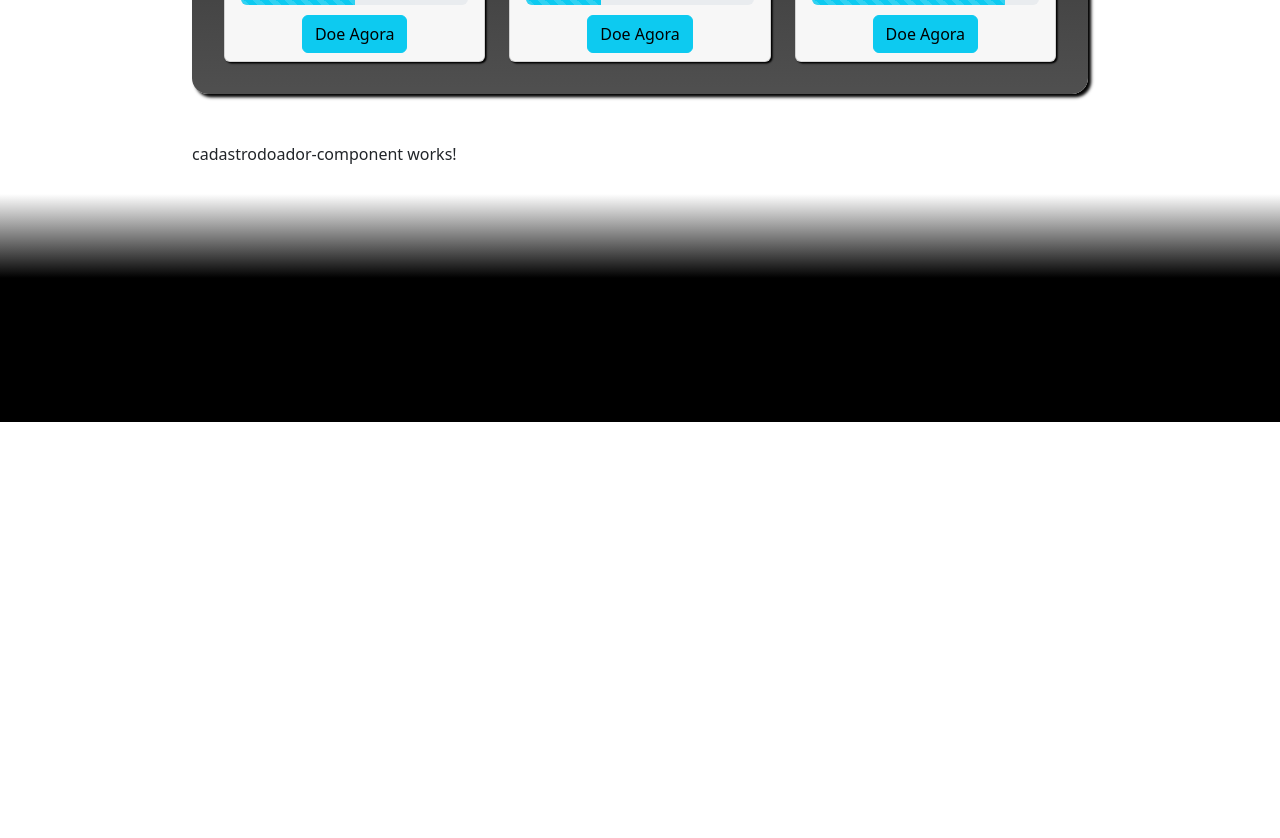
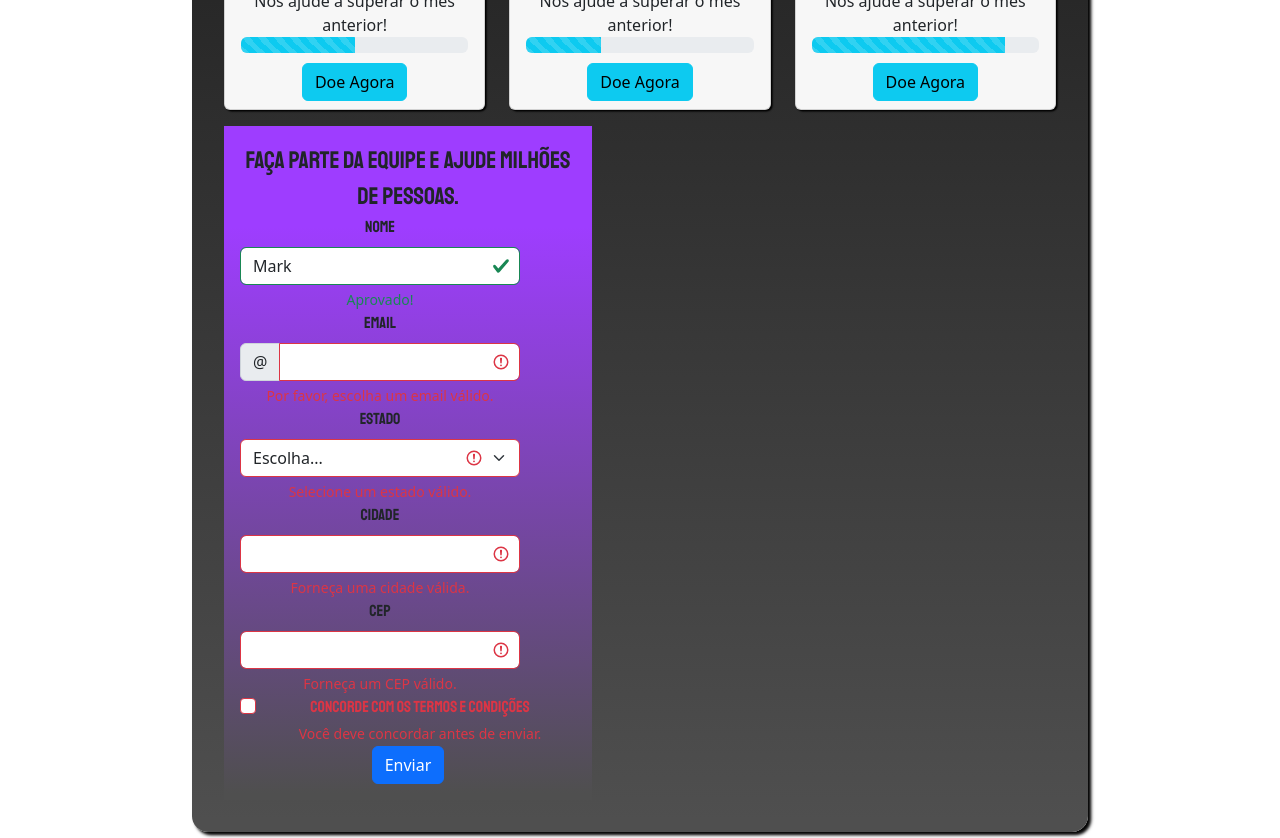
Before and after one commit to Jose-Rodrigues97/ProjetoDAOC, an Angular app in the folder Projeto/: page /CadastroDoador in a window 1280 px wide. Shown: the part 840-1678 px from the top of the page. Before the commit the page ends 1262 px from the top, so only its background shows below. Built offline with nearby package versions, Linux system fonts and the light colour scheme.

Commit message:
Estilizando componentes de cadastro

```diff
--- a/Projeto/src/app/Componentes/cadastrodoador-component/cadastrodoador-component.component.html
+++ b/Projeto/src/app/Componentes/cadastrodoador-component/cadastrodoador-component.component.html
@@ -1 +1,67 @@
-<p>cadastrodoador-component works!</p>
+<div class="divConteudo text-center">
+  <label class="fs-4">Faça parte da equipe e ajude milhões de pessoas.</label>
+  <form class="g-0">
+    <div class="col-md-10 ">
+      <label for="validationServer01" class="form-label text-start">Nome</label>
+      <input type="text" class="form-control is-valid align-self-center" id="validationServer01" value="Mark" required>
+      <div class="valid-feedback">
+        Aprovado!
+      </div>
+    </div>
+    <div class="col-md-10 ">
+      <label for="validationServerUsername" class="form-label text-start">Email</label>
+      <div class="input-group has-validation">
+        <span class="input-group-text" id="inputGroupPrepend3">@</span>
+        <input type="email" class="form-control is-invalid" id="validationServerUsername"
+          aria-describedby="inputGroupPrepend3 validationServerUsernameFeedback" required>
+        <div id="validationServerUsernameFeedback" class="invalid-feedback">
+          Por favor, escolha um email válido.
+        </div>
+      </div>
+    </div>
+    <div class="col-md-10 ">
+      <label for="validationServer04" class="form-label text-start">Estado</label>
+      <select class="form-select is-invalid" id="validationServer04" aria-describedby="validationServer04Feedback"
+        required>
+        <option selected disabled value="">Escolha...</option>
+        <option>RS</option>
+        <option>SC</option>
+        <option>PR</option>
+      </select>
+      <div id="validationServer04Feedback" class="invalid-feedback">
+        Selecione um estado válido.
+      </div>
+    </div>
+    <div class="col-md-10 ">
+      <label for="validationServer03" class="form-label text-start">Cidade</label>
+      <input type="text" class="form-control is-invalid" id="validationServer03"
+        aria-describedby="validationServer03Feedback" required>
+      <div id="validationServer03Feedback" class="invalid-feedback">
+        Forneça uma cidade válida.
+      </div>
+    </div>
+    <div class="col-md-10 ">
+      <label for="validationServer05" class="form-label text-start">CEP</label>
+      <input type="text" class="form-control is-invalid" id="validationServer05"
+        aria-describedby="validationServer05Feedback" required>
+      <div id="validationServer05Feedback" class="invalid-feedback">
+        Forneça um CEP válido.
+      </div>
+    </div>
+    <div class="col-12">
+      <div class="form-check">
+        <input class="form-check-input is-invalid" type="checkbox" value="" id="invalidCheck3"
+          aria-describedby="invalidCheck3Feedback" required>
+        <label class="form-check-label" for="invalidCheck3">
+          Concorde com os termos e condições
+        </label>
+        <div id="invalidCheck3Feedback" class="invalid-feedback">
+          Você deve concordar antes de enviar.
+        </div>
+      </div>
+    </div>
+    <div class="col-12 ">
+      <button class="btn btn-primary" type="submit">Enviar</button>
+    </div>
+  </form>
+</div>
--- a/Projeto/src/app/Componentes/cadastrodoador-component/cadastrodoador-component.component.scss
+++ b/Projeto/src/app/Componentes/cadastrodoador-component/cadastrodoador-component.component.scss
@@ -0,0 +1,10 @@
+.divConteudo{
+  padding: 1rem;
+  background-image: linear-gradient(#9E3DFF 15%, #4F4F4F 99%);
+  width: 23rem;
+
+}
+
+label{
+  font-family: 'Staatliches', cursive;
+}
--- a/Projeto/src/app/Componentes/cadastrodoador-component/cadastrodoador-component.component.ts
+++ b/Projeto/src/app/Componentes/cadastrodoador-component/cadastrodoador-component.component.ts
@@ -11,5 +11,4 @@ export class CadastrodoadorComponentComponent implements OnInit {
 
   ngOnInit(): void {
   }
-
 }
--- a/Projeto/src/app/Componentes/cadastroestabelecimento-component/cadastroestabelecimento-component.component.html
+++ b/Projeto/src/app/Componentes/cadastroestabelecimento-component/cadastroestabelecimento-component.component.html
@@ -1 +1,67 @@
-<p>cadastroestabelecimento-component works!</p>
+<div class="divConteudo text-center">
+    <label class="fs-4">Faça parte da equipe e ajude milhões de pessoas.</label>
+    <form class="g-0">
+      <div class="col-md-10 ">
+        <label for="validationServer01" class="form-label text-start">Nome</label>
+        <input type="text" class="form-control is-valid align-self-center" id="validationServer01" value="Mark" required>
+        <div class="valid-feedback">
+          Aprovado!
+        </div>
+      </div>
+      <div class="col-md-10 ">
+        <label for="validationServerUsername" class="form-label text-start">Email</label>
+        <div class="input-group has-validation">
+          <span class="input-group-text" id="inputGroupPrepend3">@</span>
+          <input type="email" class="form-control is-invalid" id="validationServerUsername"
+            aria-describedby="inputGroupPrepend3 validationServerUsernameFeedback" required>
+          <div id="validationServerUsernameFeedback" class="invalid-feedback">
+            Por favor, escolha um email válido.
+          </div>
+        </div>
+      </div>
+      <div class="col-md-10 ">
+        <label for="validationServer04" class="form-label text-start">Estado</label>
+        <select class="form-select is-invalid" id="validationServer04" aria-describedby="validationServer04Feedback"
+          required>
+          <option selected disabled value="">Escolha...</option>
+          <option>RS</option>
+          <option>SC</option>
+          <option>PR</option>
+        </select>
+        <div id="validationServer04Feedback" class="invalid-feedback">
+          Selecione um estado válido.
+        </div>
+      </div>
+      <div class="col-md-10 ">
+        <label for="validationServer03" class="form-label text-start">Cidade</label>
+        <input type="text" class="form-control is-invalid" id="validationServer03"
+          aria-describedby="validationServer03Feedback" required>
+        <div id="validationServer03Feedback" class="invalid-feedback">
+          Forneça uma cidade válida.
+        </div>
+      </div>
+      <div class="col-md-10 ">
+        <label for="validationServer05" class="form-label text-start">CEP</label>
+        <input type="text" class="form-control is-invalid" id="validationServer05"
+          aria-describedby="validationServer05Feedback" required>
+        <div id="validationServer05Feedback" class="invalid-feedback">
+          Forneça um CEP válido.
+        </div>
+      </div>
+      <div class="col-12">
+        <div class="form-check">
+          <input class="form-check-input is-invalid" type="checkbox" value="" id="invalidCheck3"
+            aria-describedby="invalidCheck3Feedback" required>
+          <label class="form-check-label" for="invalidCheck3">
+            Concorde com os termos e condições
+          </label>
+          <div id="invalidCheck3Feedback" class="invalid-feedback">
+            Você deve concordar antes de enviar.
+          </div>
+        </div>
+      </div>
+      <div class="col-12 ">
+        <button class="btn btn-primary" type="submit">Enviar</button>
+      </div>
+    </form>
+  </div>
--- a/Projeto/src/app/Componentes/cadastroestabelecimento-component/cadastroestabelecimento-component.component.scss
+++ b/Projeto/src/app/Componentes/cadastroestabelecimento-component/cadastroestabelecimento-component.component.scss
@@ -0,0 +1,10 @@
+.divConteudo{
+    padding: 1rem;
+    background-image: linear-gradient(#9E3DFF 15%, #4F4F4F 99%);
+    width: 23rem;
+
+  }
+
+  label{
+    font-family: 'Staatliches', cursive;
+  }
--- a/Projeto/src/app/Componentes/cadastronecessitado-component/cadastronecessitado-component.component.html
+++ b/Projeto/src/app/Componentes/cadastronecessitado-component/cadastronecessitado-component.component.html
@@ -1 +1,67 @@
-<p>cadastronecessitado-component works!</p>
+<div class="divConteudo text-center">
+    <label class="fs-4">Faça parte da equipe e ajude milhões de pessoas.</label>
+    <form class="g-0">
+      <div class="col-md-10 ">
+        <label for="validationServer01" class="form-label text-start">Nome</label>
+        <input type="text" class="form-control is-valid align-self-center" id="validationServer01" value="Mark" required>
+        <div class="valid-feedback">
+          Aprovado!
+        </div>
+      </div>
+      <div class="col-md-10 ">
+        <label for="validationServerUsername" class="form-label text-start">Email</label>
+        <div class="input-group has-validation">
+          <span class="input-group-text" id="inputGroupPrepend3">@</span>
+          <input type="email" class="form-control is-invalid" id="validationServerUsername"
+            aria-describedby="inputGroupPrepend3 validationServerUsernameFeedback" required>
+          <div id="validationServerUsernameFeedback" class="invalid-feedback">
+            Por favor, escolha um email válido.
+          </div>
+        </div>
+      </div>
+      <div class="col-md-10 ">
+        <label for="validationServer04" class="form-label text-start">Estado</label>
+        <select class="form-select is-invalid" id="validationServer04" aria-describedby="validationServer04Feedback"
+          required>
+          <option selected disabled value="">Escolha...</option>
+          <option>RS</option>
+          <option>SC</option>
+          <option>PR</option>
+        </select>
+        <div id="validationServer04Feedback" class="invalid-feedback">
+          Selecione um estado válido.
+        </div>
+      </div>
+      <div class="col-md-10 ">
+        <label for="validationServer03" class="form-label text-start">Cidade</label>
+        <input type="text" class="form-control is-invalid" id="validationServer03"
+          aria-describedby="validationServer03Feedback" required>
+        <div id="validationServer03Feedback" class="invalid-feedback">
+          Forneça uma cidade válida.
+        </div>
+      </div>
+      <div class="col-md-10 ">
+        <label for="validationServer05" class="form-label text-start">CEP</label>
+        <input type="text" class="form-control is-invalid" id="validationServer05"
+          aria-describedby="validationServer05Feedback" required>
+        <div id="validationServer05Feedback" class="invalid-feedback">
+          Forneça um CEP válido.
+        </div>
+      </div>
+      <div class="col-12">
+        <div class="form-check">
+          <input class="form-check-input is-invalid" type="checkbox" value="" id="invalidCheck3"
+            aria-describedby="invalidCheck3Feedback" required>
+          <label class="form-check-label" for="invalidCheck3">
+            Concorde com os termos e condições
+          </label>
+          <div id="invalidCheck3Feedback" class="invalid-feedback">
+            Você deve concordar antes de enviar.
+          </div>
+        </div>
+      </div>
+      <div class="col-12 ">
+        <button class="btn btn-primary" type="submit">Enviar</button>
+      </div>
+    </form>
+  </div>
--- a/Projeto/src/app/Componentes/cadastronecessitado-component/cadastronecessitado-component.component.scss
+++ b/Projeto/src/app/Componentes/cadastronecessitado-component/cadastronecessitado-component.component.scss
@@ -0,0 +1,10 @@
+.divConteudo{
+    padding: 1rem;
+    background-image: linear-gradient(#9E3DFF 15%, #4F4F4F 99%);
+    width: 23rem;
+
+  }
+
+  label{
+    font-family: 'Staatliches', cursive;
+  }
--- a/Projeto/src/app/Componentes/cards-component/cards.component.html
+++ b/Projeto/src/app/Componentes/cards-component/cards.component.html
@@ -1,13 +1,14 @@
-<div class="row row-cols-1 row-cols-md-3 g-4">
+<div class="row row-cols-1 row-cols-md-3 g-4 mb-3">
     <div class="col">
       <div class="card h-100">
         <img src="assets/doeagra.jpg" class="card-img-top img-responsive" alt="Contribua com a quantia em dinheiro que puder">
         <div class="card-body">
-          <h5 class="card-title">Card Title</h5>
+          <h5 class="card-title">Campanha Pix Solidário</h5>
           <p class="card-text">This is a wider card with supporting text below as a natural lead-in to additional content. This content is a little bit longer.</p>
         </div>
         <div class="card-footer">
           <div class="info-footer">
+            <label>Nos ajude a superar o mês anterior!</label>
             <div class="progress">
               <div class="progress-bar progress-bar-striped bg-info" role="progressbar" style="width: 50%" aria-valuenow="50" aria-valuemin="0" aria-valuemax="100"></div>
             </div>
@@ -20,11 +21,12 @@
       <div class="card h-100">
         <img src="assets/doealimentos.jpg" class="card-img-top img-responsive" alt="Contribua com a quantia em alimentos que puder">
         <div class="card-body">
-          <h5 class="card-title">Card title</h5>
+          <h5 class="card-title">Campanha Fome Zero</h5>
           <p class="card-text">This card has supporting text below as a natural lead-in to additional content.</p>
         </div>
         <div class="card-footer">
           <div class="info-footer">
+            <label>Nos ajude a superar o mês anterior!</label>
             <div class="progress">
               <div class="progress-bar progress-bar-striped bg-info" role="progressbar" style="width: 33%" aria-valuenow="50" aria-valuemin="0" aria-valuemax="100"></div>
             </div>
@@ -37,11 +39,12 @@
       <div class="card h-100">
         <img src="assets/doeroupas.jpg" class="card-img-top img-responsive" alt="Contribua com a quantia em peças de roupa que puder">
         <div class="card-body">
-          <h5 class="card-title">Card title</h5>
+          <h5 class="card-title">Campanha do Agasalho</h5>
           <p class="card-text">This is a wider card with supporting text below as a natural lead-in to additional content. This card has even longer content than the first to show that equal height action.</p>
         </div>
         <div class="card-footer">
           <div class="info-footer">
+            <label>Nos ajude a superar o mês anterior!</label>
             <div class="progress">
               <div class="progress-bar progress-bar-striped bg-info" role="progressbar" style="width: 85%" aria-valuenow="50" aria-valuemin="0" aria-valuemax="100"></div>
             </div>
--- a/Projeto/src/app/Componentes/carousel-component/carousel-component.component.html
+++ b/Projeto/src/app/Componentes/carousel-component/carousel-component.component.html
@@ -11,21 +11,21 @@
         <div class="carousel-inner">
             <div class="carousel-item active" data-bs-interval="10000">
                 <img src="assets/istockphoto-1217752899-170667a.jpg" class="d-block w-100" alt="Doe">
-                <div class="carousel-caption d-none d-md-block">
+                <div class="carousel-caption d-none d-md-block fs-4">
                     <h5 >Faça parte dessa equipe e ajude centenas de pessoas.</h5>
                     <p >Para doar entre em contato com nossos estabelecimentos parceiros.</p>
                 </div>
             </div>
             <div class="carousel-item" data-bs-interval="2000">
                 <img src="assets/toa-heftiba-_UIVmIBB3JU-unsplash.jpg" class="d-block w-100" alt="Ajude">
-                <div class="carousel-caption d-none d-md-block">
+                <div class="carousel-caption d-none d-md-block fs-4">
                     <h5 >Faça parte dessa equipe e ajude centenas de pessoas.</h5>
                     <p >Para doar entre em contato com nossos estabelecimentos parceiros.</p>
                 </div>
             </div>
             <div class="carousel-item">
                 <img src="assets\joe-holiday-dOZVUW7Bu00-unsplash.jpg" class="d-block w-100" alt="Contribua">
-                <div class="carousel-caption d-none d-md-block">
+                <div class="carousel-caption d-none d-md-block fs-4">
                     <h5>Faça parte dessa equipe e ajude centenas de pessoas.</h5>
                     <p>Para doar entre em contato com nossos estabelecimentos parceiros.</p>
                 </div>
--- a/Projeto/src/app/app.component.html
+++ b/Projeto/src/app/app.component.html
@@ -1,11 +1,12 @@
 <app-header-component></app-header-component>
 <app-carousel-component></app-carousel-component>
 <div class="div-centralizador">
-    <div class="div-conteudo" data-bs-spy="scroll" data-bs-target="#navbar-example2" tabindex="0">
+    <div class="div-conteudo">
         <div class="div-cards">
             <app-cards-component></app-cards-component>
+            <router-outlet></router-outlet>
         </div>
-        <router-outlet></router-outlet>
+
     </div>
 </div>
 <app-footer-component></app-footer-component>
```
